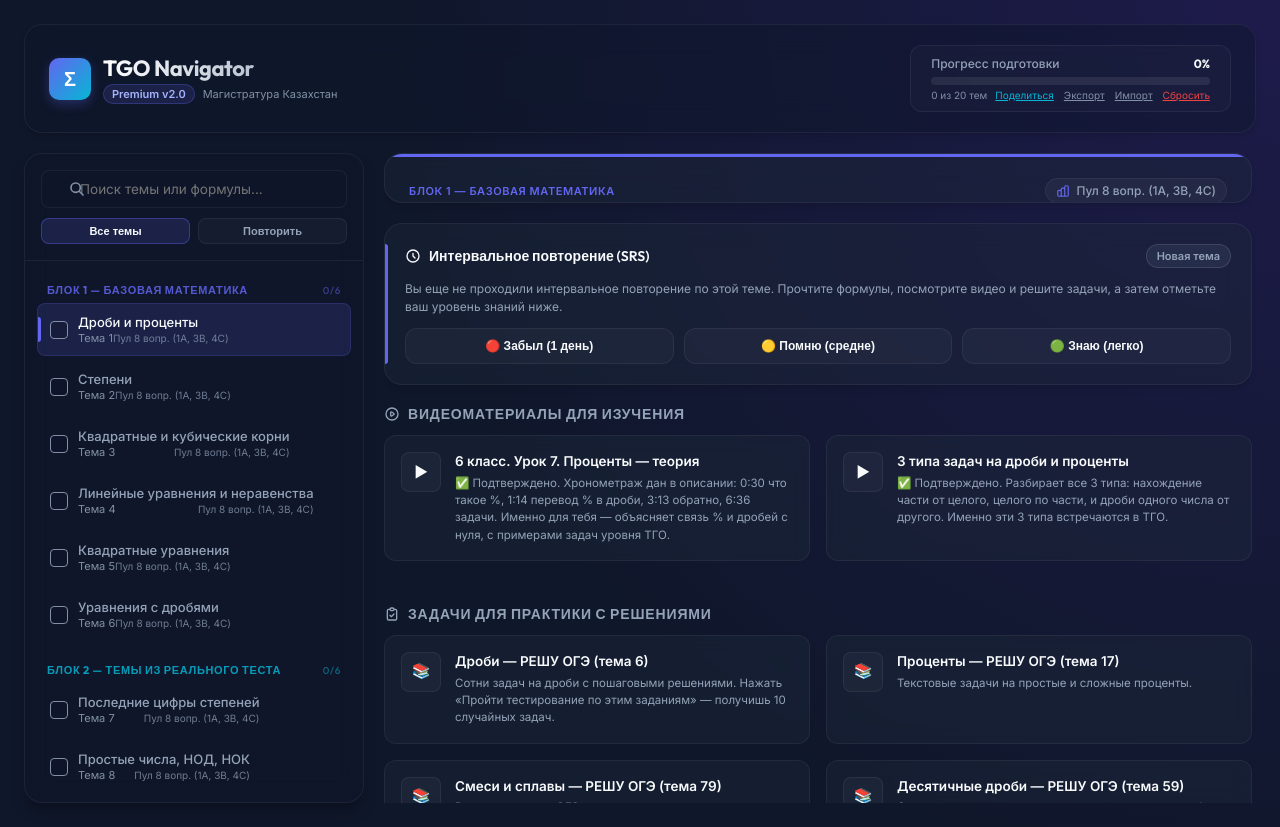
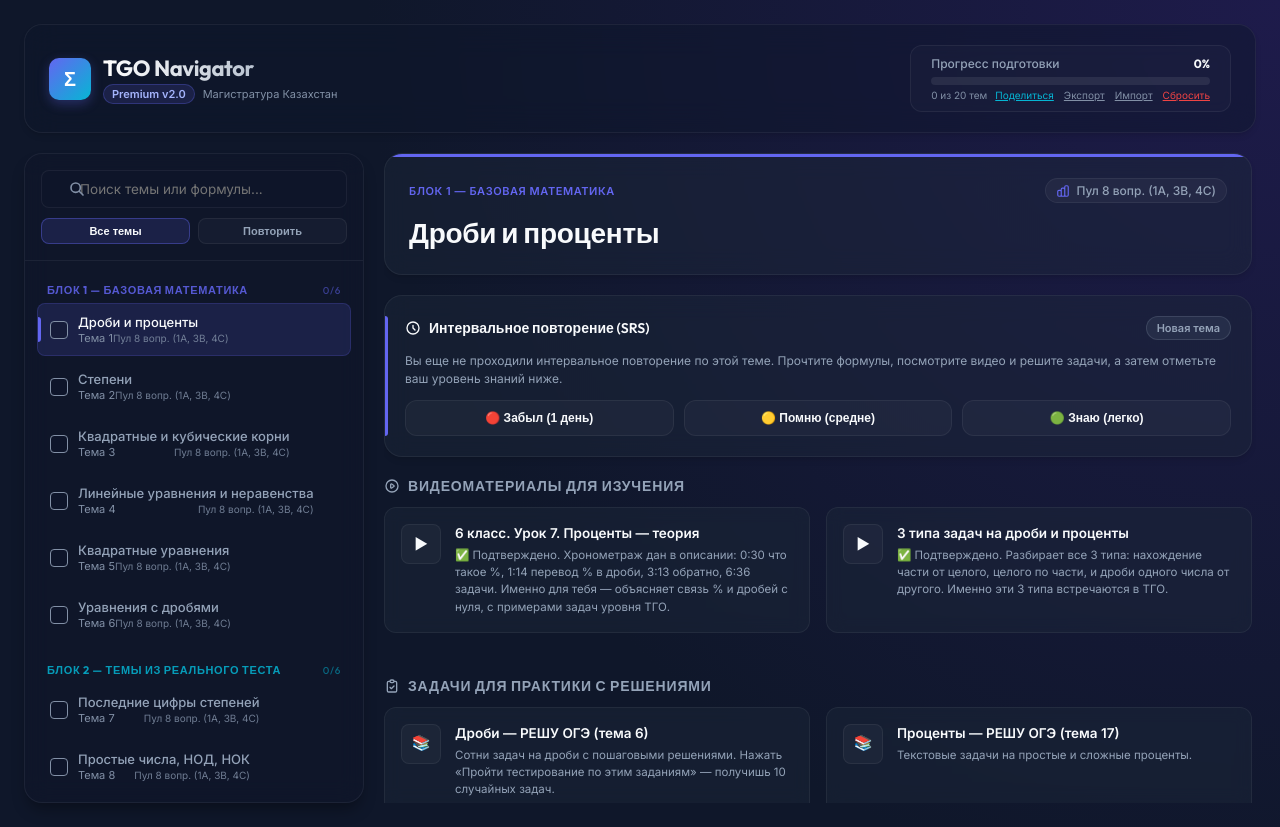
Before and after one commit to Darkhan-fak/Math, a plain HTML site: page index.html in a window 1280 px wide. Drawn offline with Linux system fonts and the light colour scheme.

Commit message:
fix: prevent vertical compression and content clipping on cards in main area

```diff
--- a/index.html
+++ b/index.html
@@ -238,6 +238,7 @@
       padding: 16px;
       border-bottom: 1px solid var(--color-border);
       position: relative;
+      flex-shrink: 0;
     }
 
     .search-input {
@@ -460,6 +461,9 @@
       max-height: calc(100vh - 150px);
       overflow-y: auto;
       padding-right: 4px;
+    }
+    .content-area > * {
+      flex-shrink: 0;
     }
 
     .content-header-card {
```
Also changed, not shown: tgo_full_navigator_v2.html (+4 -0 lines).
